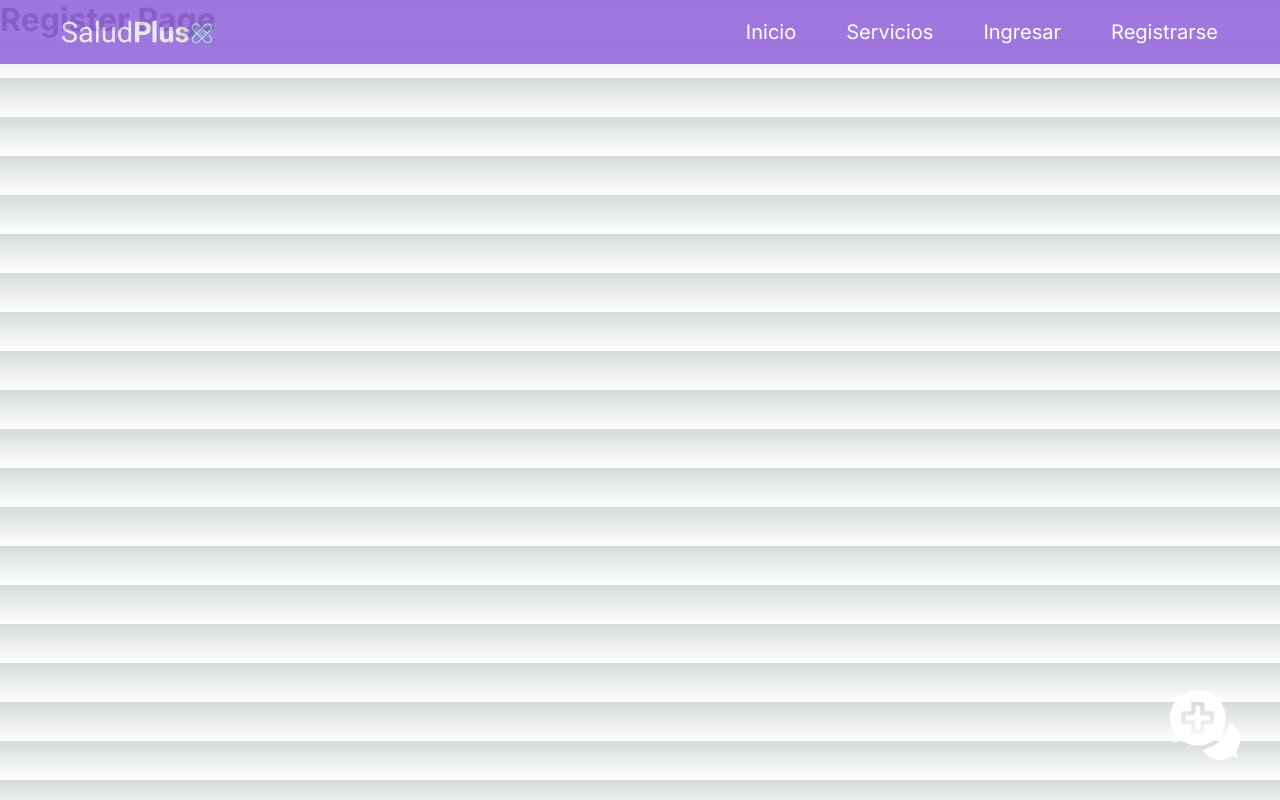
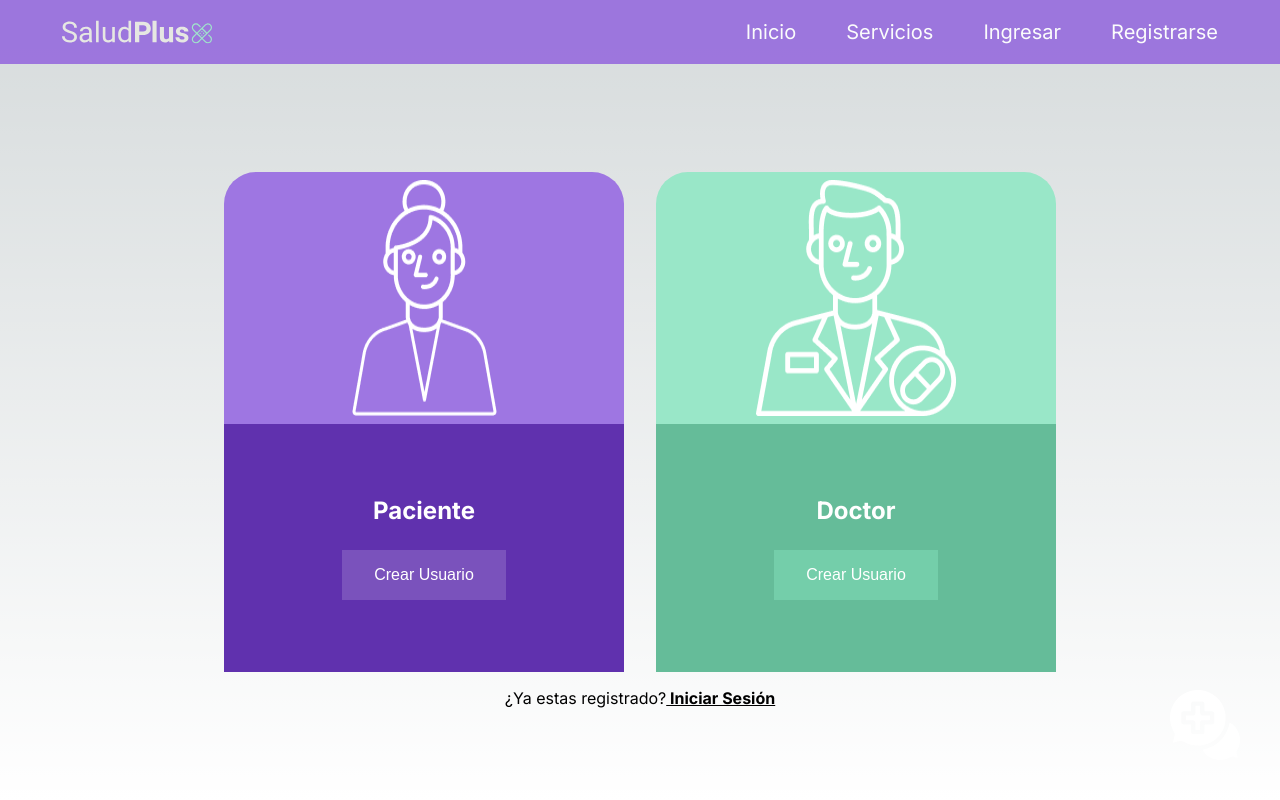
Before and after one commit to Kitatzu/saludplus, a Next.js app in the folder Frontend/: page /register in a window 1280 px wide. Built offline with nearby package versions, Linux system fonts and the light colour scheme.

Commit message:
Register selector page

```diff
--- /dev/null
+++ b/Frontend/src/app/register/page.css
@@ -0,0 +1,38 @@
+.container {
+  height: 100vh;
+  display: flex;
+  justify-content: center;
+  align-items: center;
+  flex-direction: column;
+  gap: 1rem;
+
+  & div:first-child {
+    display: flex;
+    flex-wrap: wrap;
+    gap: 2rem;
+    padding-top: 5rem;
+  }
+
+  & div:last-child {
+    & strong {
+      text-decoration: underline;
+    }
+  }
+}
+
+@media (width < 850px) {
+  .container {
+    padding-top: 20rem;
+    gap: 1rem;
+
+    & div:first-child {
+      flex-wrap: nowrap;
+      flex-direction: column;
+      padding-top: 0;
+    }
+
+    & div:last-child {
+      padding-bottom: 1rem;
+    }
+  }
+}
--- a/Frontend/src/app/register/page.jsx
+++ b/Frontend/src/app/register/page.jsx
@@ -1,7 +1,32 @@
+import "./page.css";
+import { RegisterCard } from "@/components/register/RegisterCard";
+
 export default function Register() {
   return (
-    <div>
-      <h1> Register Page </h1>
+    <div className="container">
+      <div>
+        <RegisterCard
+          img={"/images/Patient.png"}
+          alt={"Patient Image"}
+          h1={"Paciente"}
+          url={"patient"}
+        />
+        <RegisterCard
+          img={"/images/Doctor.png"}
+          alt={"Doctor Image"}
+          h1={"Doctor"}
+          url={"doctor"}
+        />
+      </div>
+
+      <div>
+        <p>
+          ¿Ya estas registrado?
+          <a href="">
+            <strong> Iniciar Sesión</strong>
+          </a>
+        </p>
+      </div>
     </div>
   );
 }
--- /dev/null
+++ b/Frontend/src/components/register/RegisterCard.jsx
@@ -0,0 +1,31 @@
+import "./card.css";
+import Link from "next/link";
+
+export const RegisterCard = ({ img, alt, h1, url }) => {
+  const getArticleClass = () => {
+    switch (h1) {
+      case "Paciente":
+        return "container_patient";
+      case "Doctor":
+        return "container_doctor";
+      default:
+        // Handle unexpected h1 values gracefully (optional)
+        console.warn(`Unexpected h1 value: ${h1}`);
+        return ""; // Or return a default class if needed
+    }
+  };
+
+  return (
+    <article className={getArticleClass()}>
+      <div>
+        <img src={img} alt={alt} />
+      </div>
+      <div>
+        <h1> {h1 === "Paciente" ? "Paciente" : "Doctor"}</h1>
+        <Link href={`/register/${url}`}>
+          <button> Crear Usuario </button>
+        </Link>
+      </div>
+    </article>
+  );
+};
--- /dev/null
+++ b/Frontend/src/components/register/card.css
@@ -0,0 +1,99 @@
+.container_patient {
+  width: 400px;
+  height: 500px;
+  background-color: #9e76e2;
+  display: flex;
+  justify-content: center;
+  align-items: center;
+  flex-direction: column;
+  border-radius: 2rem;
+
+  & div:first-child {
+    width: 100%;
+    height: 70%;
+    display: flex;
+    justify-content: center;
+    padding: 0.5rem;
+  }
+
+  & div:last-child {
+    background-color: #6031ae;
+    width: 100%;
+    height: 70%;
+    display: flex;
+    justify-content: center;
+    align-items: center;
+    flex-direction: column;
+    gap: 10%;
+    color: #ffffff;
+
+    & button {
+      background-color: #7a52bc;
+      border: none;
+      font-size: 1rem;
+      color: #ffffff;
+      padding: 1rem 2rem;
+      cursor: pointer;
+    }
+  }
+}
+
+.container_doctor {
+  width: 400px;
+  height: 500px;
+  background-color: #99e7c8;
+  display: flex;
+  justify-content: center;
+  align-items: center;
+  flex-direction: column;
+  border-radius: 2rem;
+
+  & div:first-child {
+    width: 100%;
+    height: 70%;
+    display: flex;
+    justify-content: center;
+    padding: 0.5rem;
+  }
+
+  & div:last-child {
+    background-color: #65bc99;
+    width: 100%;
+    height: 70%;
+    display: flex;
+    justify-content: center;
+    align-items: center;
+    flex-direction: column;
+    gap: 10%;
+    color: #ffffff;
+
+    & button {
+      background-color: #74ceaa;
+      border: none;
+      font-size: 1rem;
+      color: #ffffff;
+      padding: 1rem 2rem;
+      cursor: pointer;
+    }
+  }
+}
+
+@media (width < 850px) {
+  .container_patient {
+    width: 300px;
+    height: 400px;
+
+    & div:first-child {
+      width: 50%;
+    }
+  }
+
+  .container_doctor {
+    width: 300px;
+    height: 400px;
+
+    & div:first-child {
+      width: 50%;
+    }
+  }
+}
```
Also changed, not shown: Frontend/src/components/register/reg-style.css (+37 -44 lines), Frontend/public/images/Doctor.png (added), Frontend/public/images/Patient.png (added).
